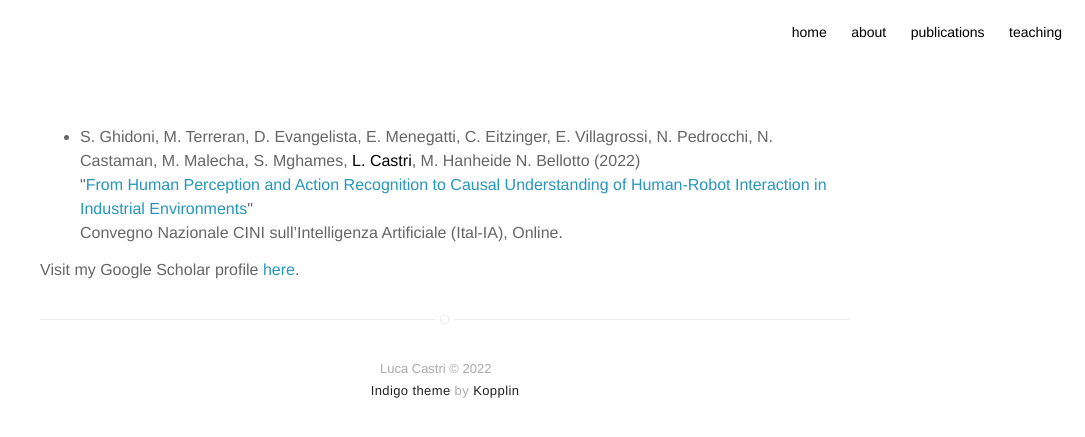
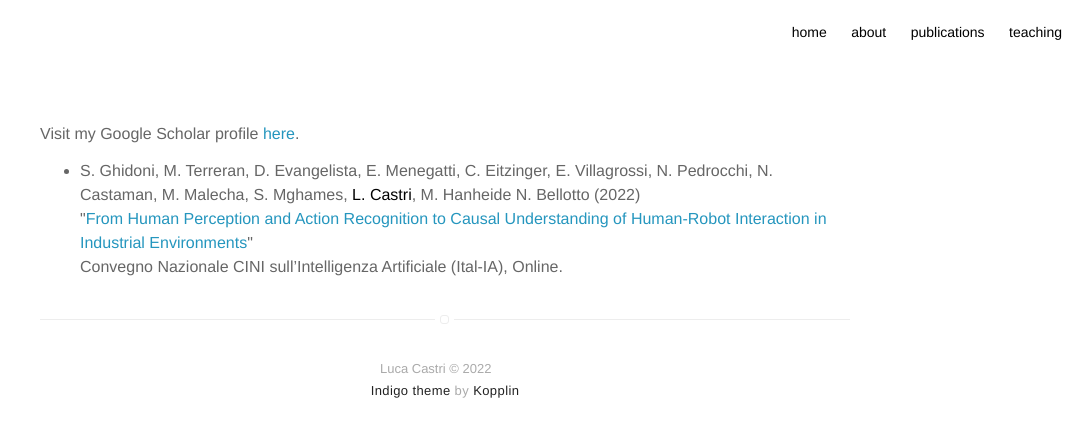
Before and after one commit to lcastri/lcastri.github.io, a Jekyll site: the page built from publications.html, in a window 1280 px wide. Shown: the top 437 px of the page, without its empty margins (195-1280 px from the left). Built offline with Jekyll 4.4.1, drawn with Linux system fonts in a browser that asks for light colours; nearby versions of some CDN libraries.

Commit message:
Update publications.html

```diff
--- a/publications.html
+++ b/publications.html
@@ -3,6 +3,7 @@ title: Publications
 layout: page
 ---
 
+Visit my Google Scholar profile <a class="ext_link" href="https://scholar.google.com/citations?user=MWKfdVQAAAAJ&hl=en&oi=ao">here</a>.
 <ul>
     <li>
         S. Ghidoni, M. Terreran, D. Evangelista, E. Menegatti, C. Eitzinger, E. Villagrossi, N. Pedrocchi, N. Castaman, M. Malecha, S. Mghames, <strong>L. Castri</strong>, M. Hanheide N. Bellotto (2022)<br>
@@ -10,4 +11,3 @@ layout: page
         Convegno Nazionale CINI sull’Intelligenza Artificiale (Ital-IA), Online.
     </li>
 </ul>
-Visit my Google Scholar profile <a class="ext_link" href="https://scholar.google.com/citations?user=MWKfdVQAAAAJ&hl=en&oi=ao">here</a>.
```
